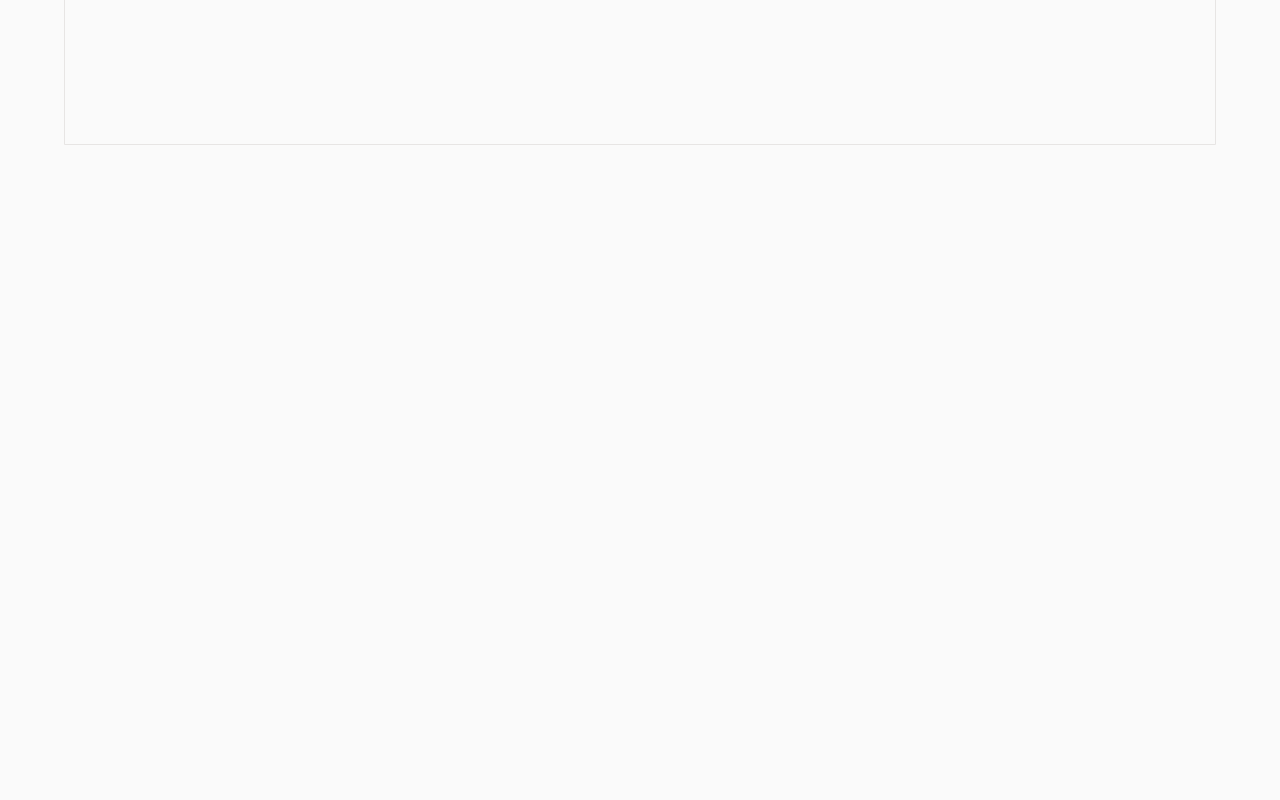
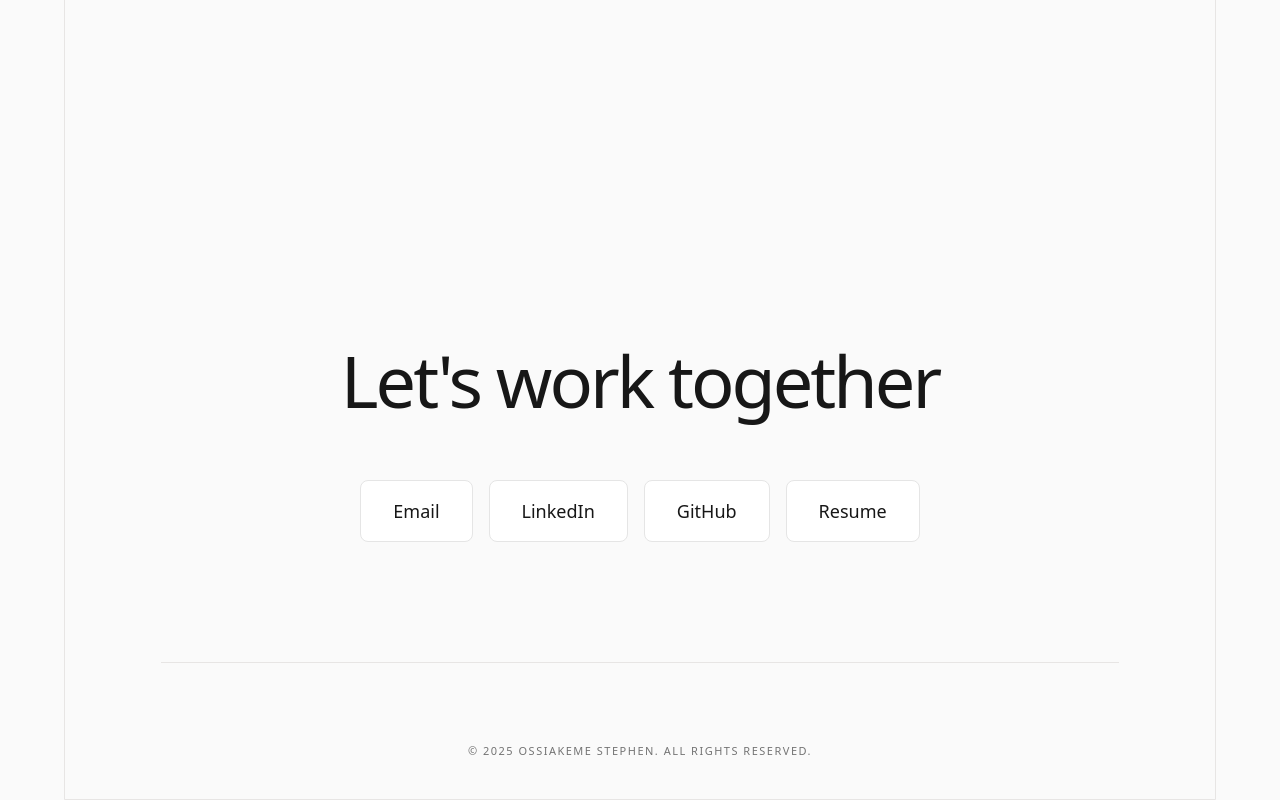
Before and after one commit to DeMaestro5/portfolio-client, a React (Vite) app: page / in a window 1280 px wide. Shown: the part 6712-7512 px from the top of the page. Before the commit the page ends 6857 px from the top, so only its background shows below. Built offline with nearby package versions, Linux system fonts and the light colour scheme.

Commit message:
Add Contact and Footer sections to Home page for enhanced user engagement

```diff
--- /dev/null
+++ b/src/components/sections/Contact.tsx
@@ -0,0 +1,36 @@
+export default function contact() {
+  return (
+    <section className='pt-[200px] pb-[120px] text-center '>
+      <h2 className='text-7xl font-extralight text-neutral-900 tracking-[-3px] leading-none mb-[64px]'>
+        Let's work together
+      </h2>
+      <div className='flex justify-center gap-[16px]'>
+        <a
+          className='text-lg text-neutral-900 font-light py-[16px] px-[32px] border border-neutral-200 rounded-lg transition-all duration-0.3 bg-white hover:bg-neutral-900 cursor-pointer hover:text-white'
+          href='mailto:osstephen70@gmail.com'
+        >
+          Email
+        </a>
+        <a
+          className='text-lg text-neutral-900 font-light py-[16px] px-[32px] border border-neutral-200 rounded-lg transition-all duration-0.3 bg-white hover:bg-neutral-900 cursor-pointer hover:text-white'
+          href='https://www.linkedin.com/in/stephen-ossiakeme-52b979196/'
+        >
+          LinkedIn
+        </a>
+        <a
+          className='text-lg text-neutral-900 font-light py-[16px] px-[32px] border border-neutral-200 rounded-lg transition-all duration-0.3 bg-white hover:bg-neutral-900 cursor-pointer hover:text-white'
+          href='https://github.com/DeMaestro5'
+        >
+          GitHub
+        </a>
+        <a
+          className='text-lg text-neutral-900 font-light py-[16px] px-[32px] border border-neutral-200 rounded-lg transition-all duration-0.3 bg-white hover:bg-neutral-900 cursor-pointer hover:text-white'
+          href='/resume.pdf'
+          download
+        >
+          Resume
+        </a>
+      </div>
+    </section>
+  );
+}
--- /dev/null
+++ b/src/components/sections/Footer.tsx
@@ -0,0 +1,10 @@
+export default function Footer() {
+  return (
+    <footer className='pt-[80px] pb-[40px] text-center border-t-1 border-stone-200 '>
+      <p className='text-[11px] text-neutral-500 tracking-[1.5px] font-medium uppercase'>
+        &copy; {new Date().getFullYear()} OSSIAKEME STEPHEN. All rights
+        reserved.
+      </p>
+    </footer>
+  );
+}
--- a/src/pages/Home.tsx
+++ b/src/pages/Home.tsx
@@ -4,6 +4,8 @@ import Work from '../components/sections/Work';
 import Divider from '../components/ui/divider';
 import Capabilities from '../components/sections/Capabilities';
 import Metrics from '../components/sections/Metrics';
+import Contact from '../components/sections/contact';
+import Footer from '../components/sections/Footer';
 
 export default function Home() {
   return (
@@ -18,6 +20,8 @@ export default function Home() {
         <Capabilities />
         <Divider />
         <Metrics />
+        <Contact />
+        <Footer />
       </div>
     </div>
   );
```
